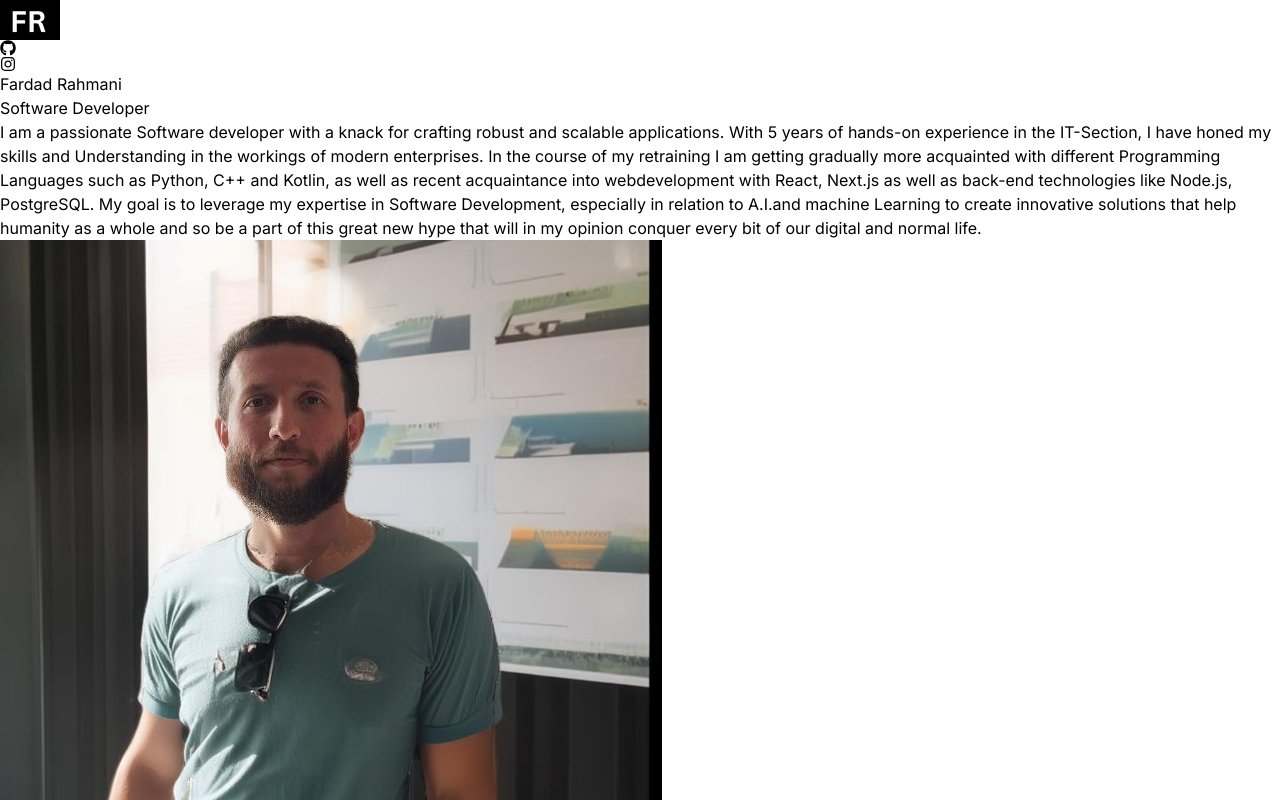
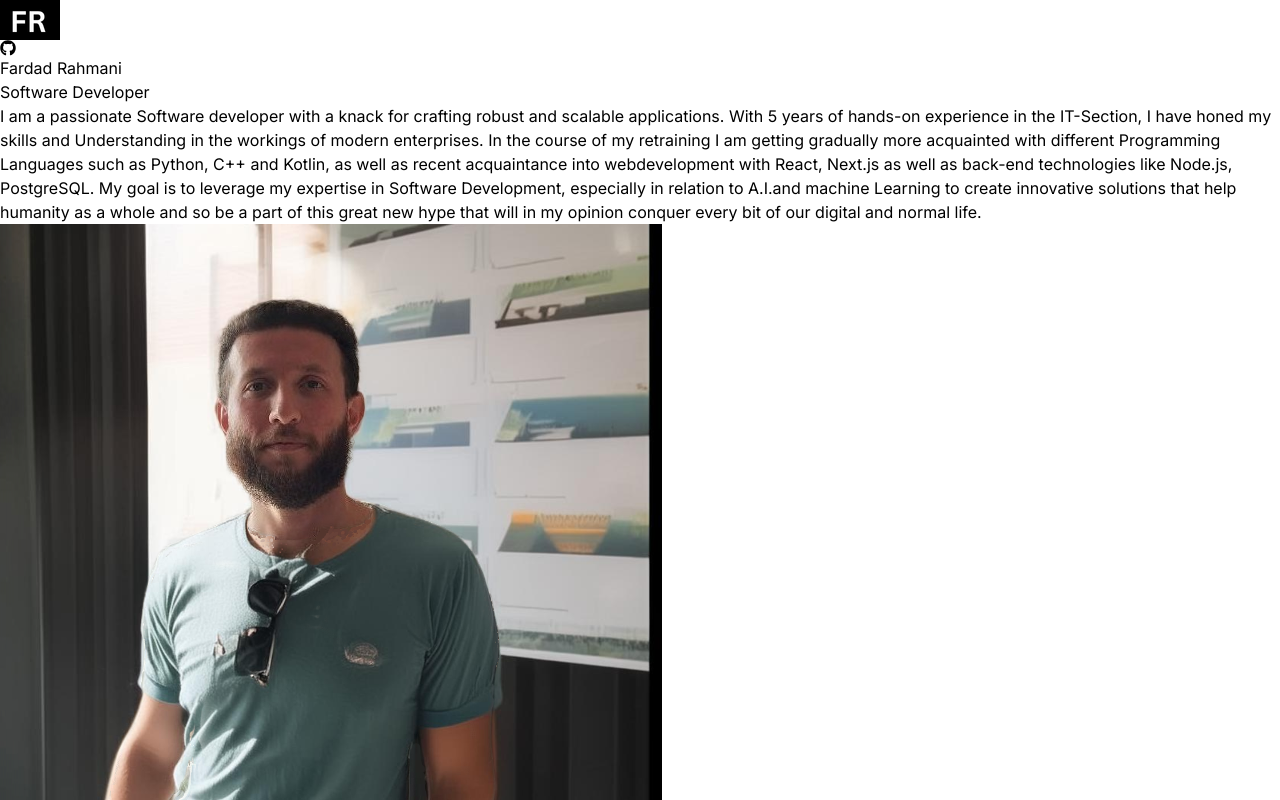
Before and after one commit to FardadRahmani/react-portfolio, a React (Vite) app: page / in a window 1280 px wide. Shown: the top 800 px of the page. Built offline with nearby package versions, Linux system fonts and the light colour scheme.

Commit message:
Remove Insta Link

```diff
--- a/src/components/Navbar.jsx
+++ b/src/components/Navbar.jsx
@@ -13,7 +13,7 @@ const Navbar = () => {
       <div className="m-8 flex items-center justify-center gap-4 text-2xl">
         <a href="https://github.com/FardadRahmani"><FaGithub /></a>
 
-        <a href="https://github.com/FardadRahmani"><FaInstagram /></a>
+
       </div>
     </nav>
   )
```
